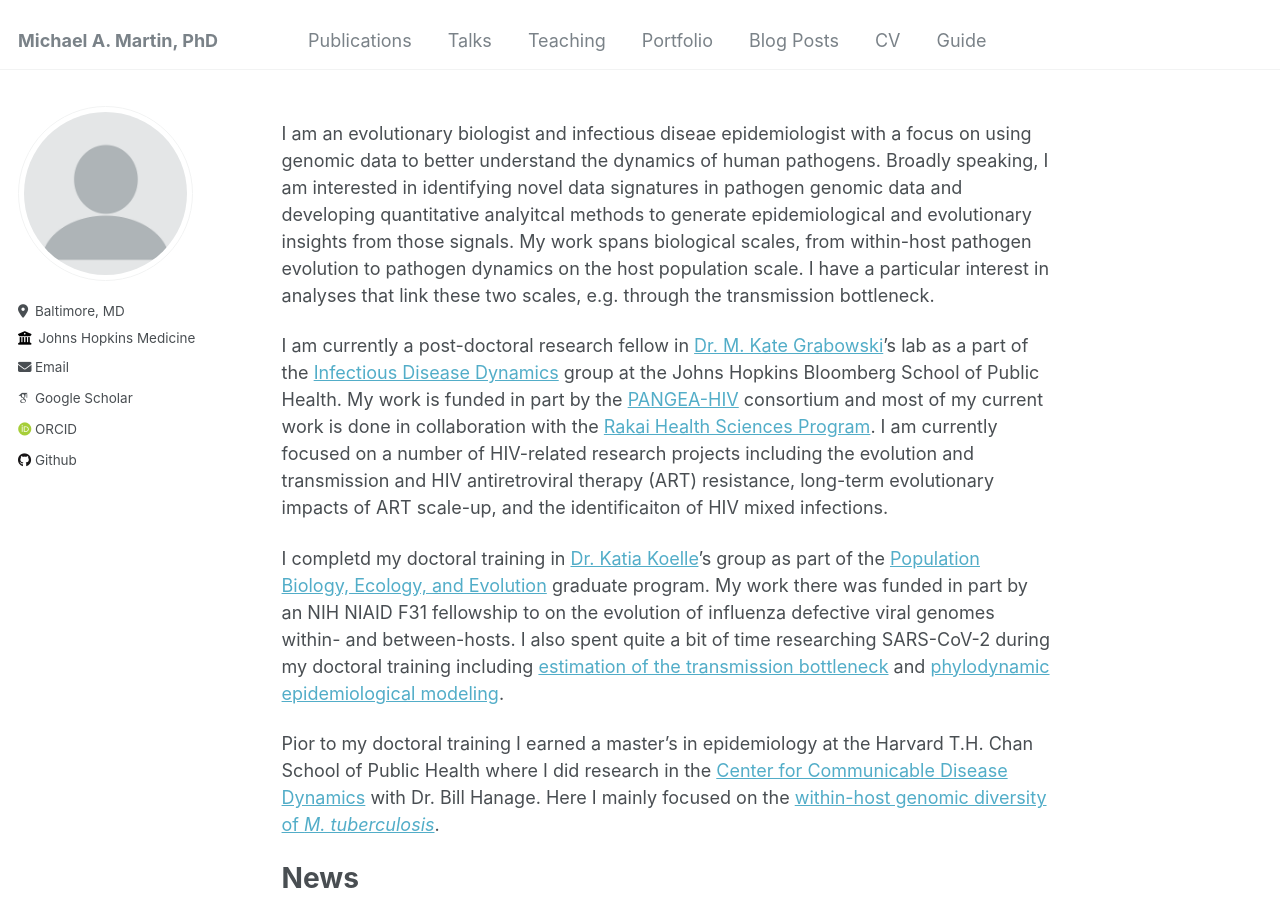
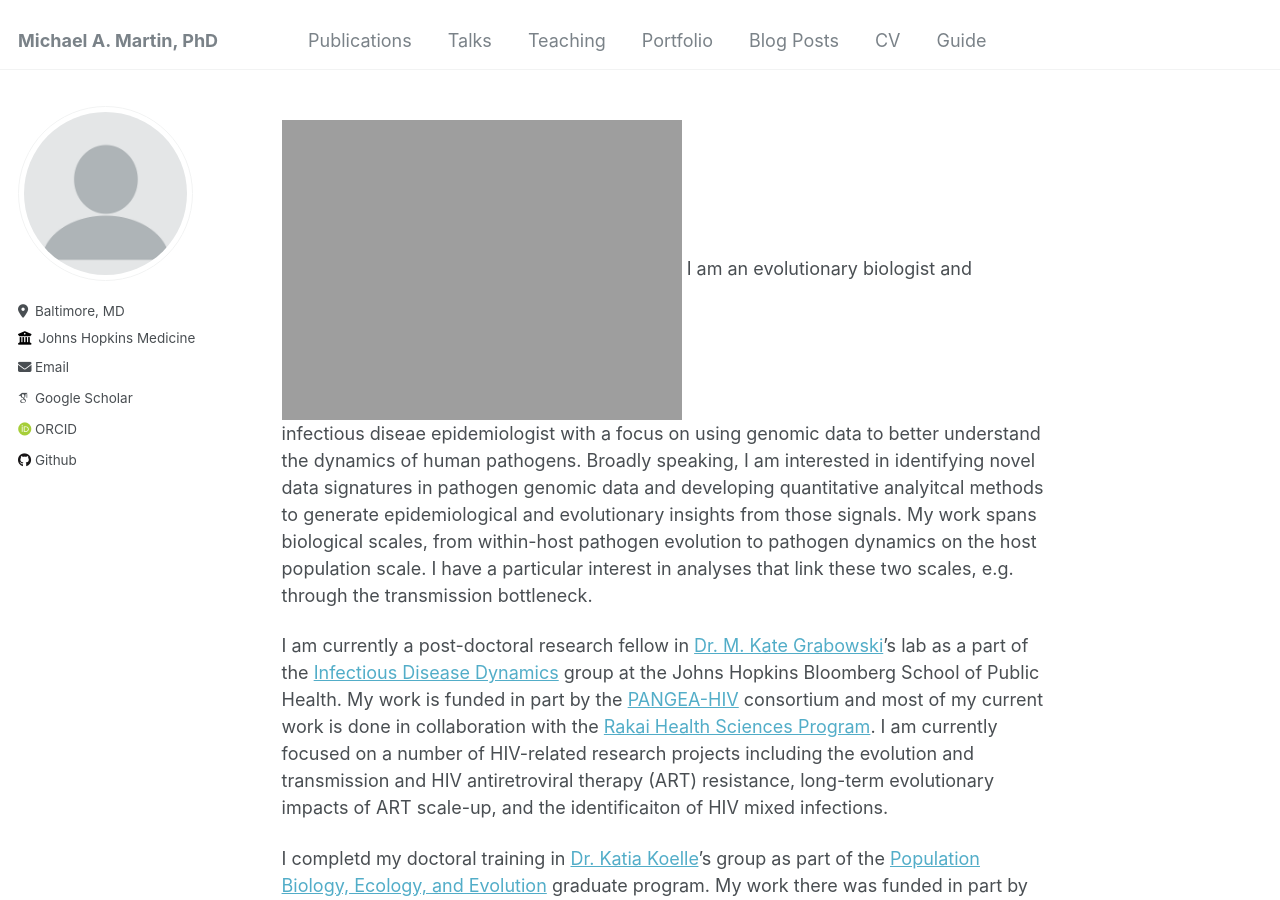
Before and after one commit to m-a-martin/m-a-martin.github.io, a Jekyll site: the page built from _pages/about.md, in a window 1280 px wide and 900 px high. Built offline with Jekyll 4.4.1, drawn with Linux system fonts in a browser that asks for light colours; some web fonts are replaced.

Commit message:
Update about.md

```diff
--- a/_pages/about.md
+++ b/_pages/about.md
@@ -6,6 +6,7 @@ redirect_from:
   - /about/
   - /about.html
 ---
+![background](https://m-a-martin.github.io/files/background.png)
 I am an evolutionary biologist and infectious diseae epidemiologist with a focus on using genomic data to better understand the dynamics of human pathogens. Broadly speaking, I am interested in identifying novel data signatures in pathogen genomic data and developing quantitative analyitcal methods to generate epidemiological and evolutionary insights from those signals. My work spans biological scales, from within-host pathogen evolution to pathogen dynamics on the host population scale. I have a particular interest in analyses that link these two scales, e.g. through the transmission bottleneck.
 
 I am currently a post-doctoral research fellow in [Dr. M. Kate Grabowski](https://profiles.hopkinsmedicine.org/provider/Kate+K.+Grabowski/2777015)'s lab as a part of the [Infectious Disease Dynamics](https://www.iddynamics.jhsph.edu) group at the Johns Hopkins Bloomberg School of Public Health. My work is funded in part by the [PANGEA-HIV](https://www.pangea-hiv.org) consortium and most of my current work is done in collaboration with the [Rakai Health Sciences Program](https://www.rhsp.org). I am currently focused on a number of HIV-related research projects including the evolution and transmission and HIV antiretroviral therapy (ART) resistance, long-term evolutionary impacts of ART scale-up, and the identificaiton of HIV mixed infections.
```
